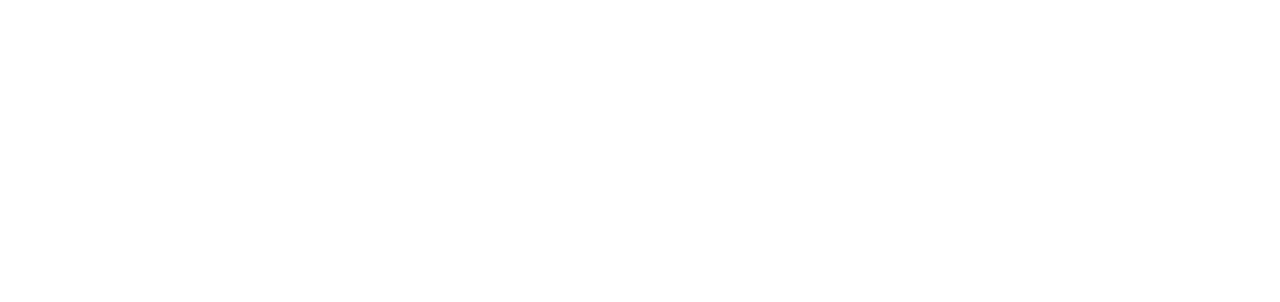
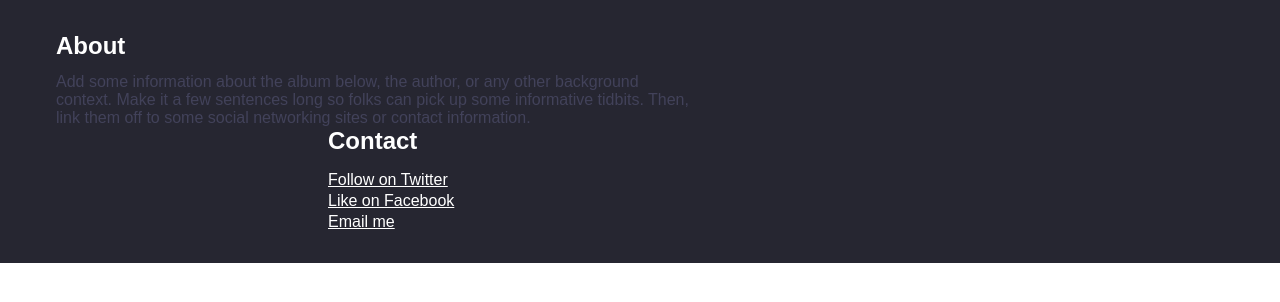
Before and after one commit to jaba777/album-project, a plain HTML site: page index.html in a window 1280 px wide. Drawn offline with Linux system fonts and the light colour scheme.

Commit message:
build html

```diff
--- a/index.html
+++ b/index.html
@@ -6,9 +6,29 @@
     <meta name="viewport" content="width=device-width, initial-scale=1.0">
     <title>Document</title>
     <link rel="stylesheet" href="./main.css">
+    <script src="https://kit.fontawesome.com/26d4a64054.js" crossorigin="anonymous"></script>
 </head>
 <body>
+<header>
+    <div class="Menu">
+        <div class="menu-title">
+            <h2>About</h2>
+            <p>Add some information about the album below, the author, or any other background context. Make it a few sentences long so folks can pick up some informative tidbits. Then, link them off to some social networking sites or contact information.</p>
 
+        </div>
+
+        <div class="menu2-title">
+         <h2>Contact</h2>
+         <ul>
+             <li><a href="#">Follow on Twitter</a></li>
+             <li><a href="#">Like on Facebook</a></li>
+             <li><a href="#">Email me</a></li>
+         </ul>
+        </div>
+
+    </div>
+
+</header>
 
 
 <script src="./app.js"></script>
--- a/main.css
+++ b/main.css
@@ -0,0 +1,50 @@
+*{
+    margin: 0;
+    padding: 0;
+    box-sizing: border-box;
+    font-family: sans-serif;
+    transition: all 0.7s linear;
+}
+
+header{
+    top: 0;
+    background-color: rgb(38, 38, 49);
+    width: 100%;
+}
+
+header .Menu{
+    padding: 2rem 3.5rem;
+    color: #fff;
+}
+
+header .Menu .menu-title{
+    width: 40rem;
+    display: inline-block;
+}
+
+header .Menu .menu2-title{
+    display: inline-block;
+    width: 25rem;
+    margin-left: 17rem;
+}
+
+header .Menu .menu2-title ul,
+header .Menu .menu-title p{
+    margin-top: 0.8rem;
+}
+
+header .Menu .menu-title p{
+    color: rgb(66, 66, 90);
+}
+
+header .Menu .menu2-title ul{
+    list-style: none;
+}
+
+header .Menu .menu2-title ul li{
+    padding-top: 0.2rem;
+}
+
+header .Menu .menu2-title ul li a{
+    color: #fff;
+}
```
